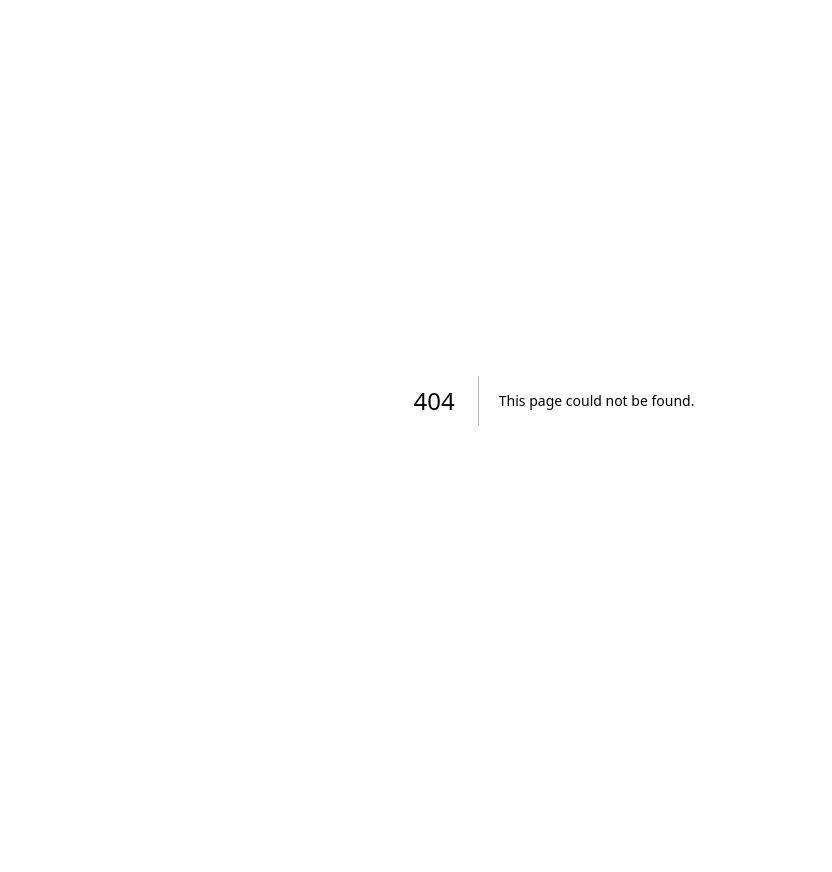
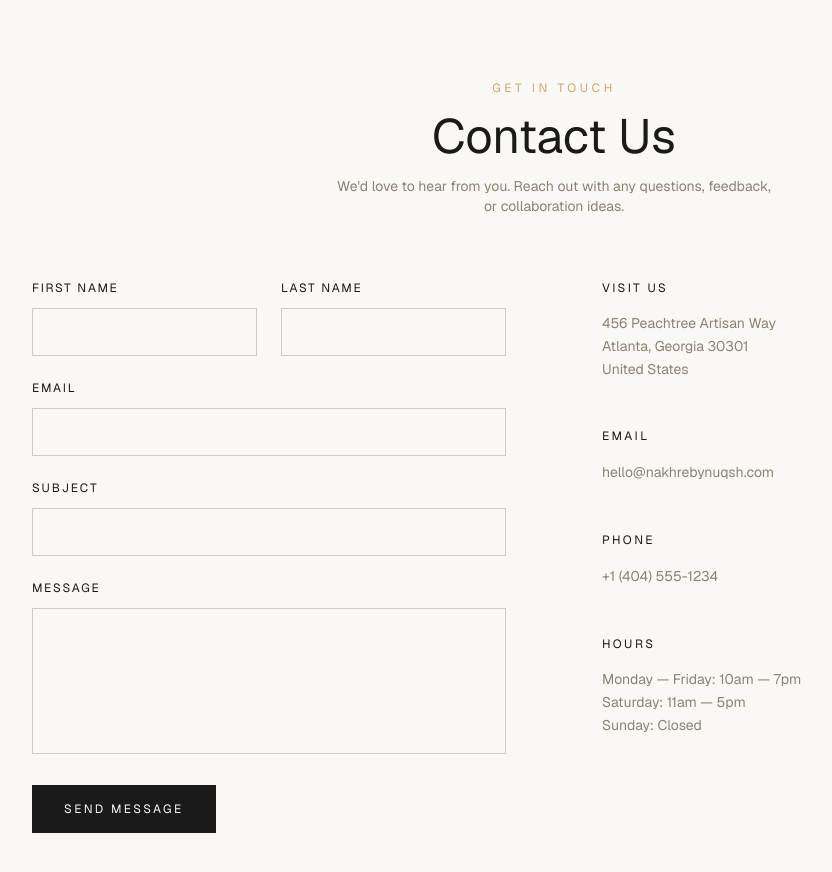
Before and after one commit to ApecGroupDev/nakhrebynuqsh, a Next.js app: page /contact in a window 1280 px wide. Before the commit this address had no page. Shown: the top 872 px of the page, without its empty margins (86-918 px from the left). Before the commit the page ends 800 px from the top, so only its background shows below. Built offline with nearby package versions, Linux system fonts and the light colour scheme.

Commit message:
contact page base page and layout

```diff
--- /dev/null
+++ b/app/contact/page.tsx
@@ -0,0 +1,128 @@
+import type { Metadata } from "next";
+
+export const metadata: Metadata = {
+  title: "Contact | Nakhre by Nuqsh",
+  description: "Get in touch with Nakhre by Nuqsh.",
+};
+
+export default function ContactPage() {
+  return (
+    <div className="max-w-7xl mx-auto px-6 lg:px-8 py-12 lg:py-20">
+      <div className="text-center mb-16">
+        <p className="text-xs tracking-[0.3em] uppercase text-gold mb-4">
+          Get In Touch
+        </p>
+        <h1 className="font-serif text-4xl lg:text-5xl mb-4">Contact Us</h1>
+        <p className="text-muted text-sm max-w-md mx-auto">
+          We&apos;d love to hear from you. Reach out with any questions,
+          feedback, or collaboration ideas.
+        </p>
+      </div>
+
+      <div className="grid grid-cols-1 lg:grid-cols-2 gap-16 lg:gap-24">
+        {/* Contact form */}
+        <div>
+          <form className="space-y-6">
+            <div className="grid grid-cols-1 sm:grid-cols-2 gap-6">
+              <div>
+                <label className="block text-xs tracking-[0.15em] uppercase mb-3">
+                  First Name
+                </label>
+                <input
+                  type="text"
+                  className="w-full h-12 px-4 bg-transparent border border-foreground/20 text-sm focus:outline-none focus:border-gold transition-colors"
+                />
+              </div>
+              <div>
+                <label className="block text-xs tracking-[0.15em] uppercase mb-3">
+                  Last Name
+                </label>
+                <input
+                  type="text"
+                  className="w-full h-12 px-4 bg-transparent border border-foreground/20 text-sm focus:outline-none focus:border-gold transition-colors"
+                />
+              </div>
+            </div>
+            <div>
+              <label className="block text-xs tracking-[0.15em] uppercase mb-3">
+                Email
+              </label>
+              <input
+                type="email"
+                className="w-full h-12 px-4 bg-transparent border border-foreground/20 text-sm focus:outline-none focus:border-gold transition-colors"
+              />
+            </div>
+            <div>
+              <label className="block text-xs tracking-[0.15em] uppercase mb-3">
+                Subject
+              </label>
+              <input
+                type="text"
+                className="w-full h-12 px-4 bg-transparent border border-foreground/20 text-sm focus:outline-none focus:border-gold transition-colors"
+              />
+            </div>
+            <div>
+              <label className="block text-xs tracking-[0.15em] uppercase mb-3">
+                Message
+              </label>
+              <textarea
+                rows={6}
+                className="w-full px-4 py-3 bg-transparent border border-foreground/20 text-sm focus:outline-none focus:border-gold transition-colors resize-none"
+              />
+            </div>
+            <button
+              type="submit"
+              className="h-12 px-8 bg-foreground text-background text-xs tracking-[0.2em] uppercase hover:bg-gold transition-colors duration-300"
+            >
+              Send Message
+            </button>
+          </form>
+        </div>
+
+        {/* Contact info */}
+        <div className="space-y-12">
+          <div>
+            <h3 className="text-xs tracking-[0.2em] uppercase mb-4">
+              Visit Us
+            </h3>
+            <p className="text-sm text-muted leading-relaxed">
+              456 Peachtree Artisan Way
+              <br />
+              Atlanta, Georgia 30301
+              <br />
+              United States
+            </p>
+          </div>
+          <div>
+            <h3 className="text-xs tracking-[0.2em] uppercase mb-4">Email</h3>
+            <a
+              href="mailto:hello@nakhrebynuqsh.com"
+              className="text-sm text-muted hover:text-gold transition-colors"
+            >
+              hello@nakhrebynuqsh.com
+            </a>
+          </div>
+          <div>
+            <h3 className="text-xs tracking-[0.2em] uppercase mb-4">Phone</h3>
+            <a
+              href="tel:+14045551234"
+              className="text-sm text-muted hover:text-gold transition-colors"
+            >
+              +1 (404) 555-1234
+            </a>
+          </div>
+          <div>
+            <h3 className="text-xs tracking-[0.2em] uppercase mb-4">Hours</h3>
+            <p className="text-sm text-muted leading-relaxed">
+              Monday — Friday: 10am — 7pm
+              <br />
+              Saturday: 11am — 5pm
+              <br />
+              Sunday: Closed
+            </p>
+          </div>
+        </div>
+      </div>
+    </div>
+  );
+}
```
